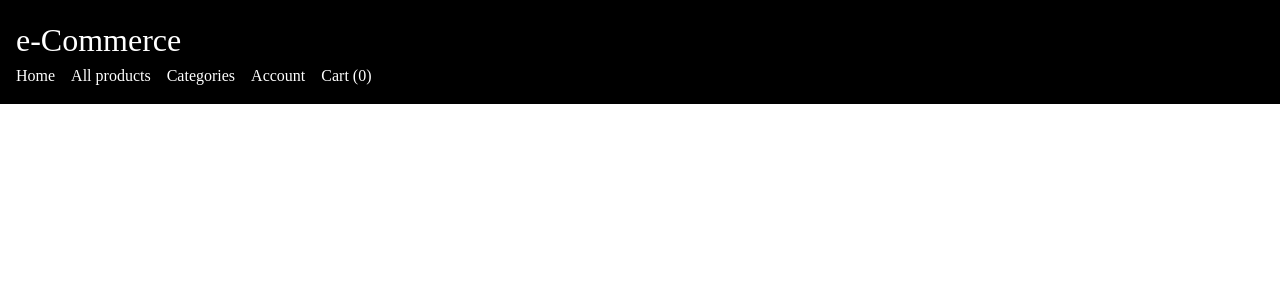
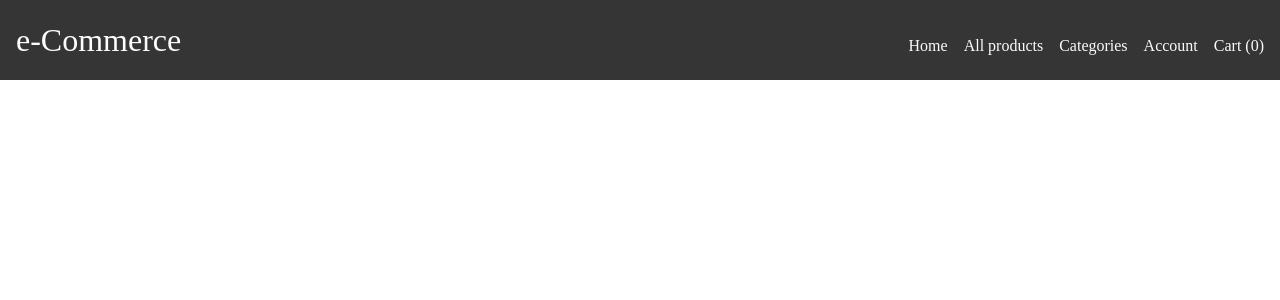
Before and after one commit to AntonioJRuizG/ecommerce-front, a Next.js app: page / in a window 1280 px wide. Shown: the top 300 px of the page. Built offline with nearby package versions, Linux system fonts and the light colour scheme.

Commit message:
Style Header

```diff
--- a/components/Header/Header.module.scss
+++ b/components/Header/Header.module.scss
@@ -1,8 +1,13 @@
 @import '../../styles/global.variables.scss';
 
 .section {
-	background-color: black;
+	background-color: rgb(53, 53, 53);
 	padding: 1rem;
+	display: flex;
+	flex-direction: row;
+	justify-content: space-between;
+	align-items: baseline;
+	gap: 1rem;
 
 	.sectionTitle {
 		font-size: 2rem;
--- a/styles/global.variables.scss
+++ b/styles/global.variables.scss
@@ -1 +1 @@
-$primaryColor: white;
+$primaryColor: rgb(252, 252, 252);
```
